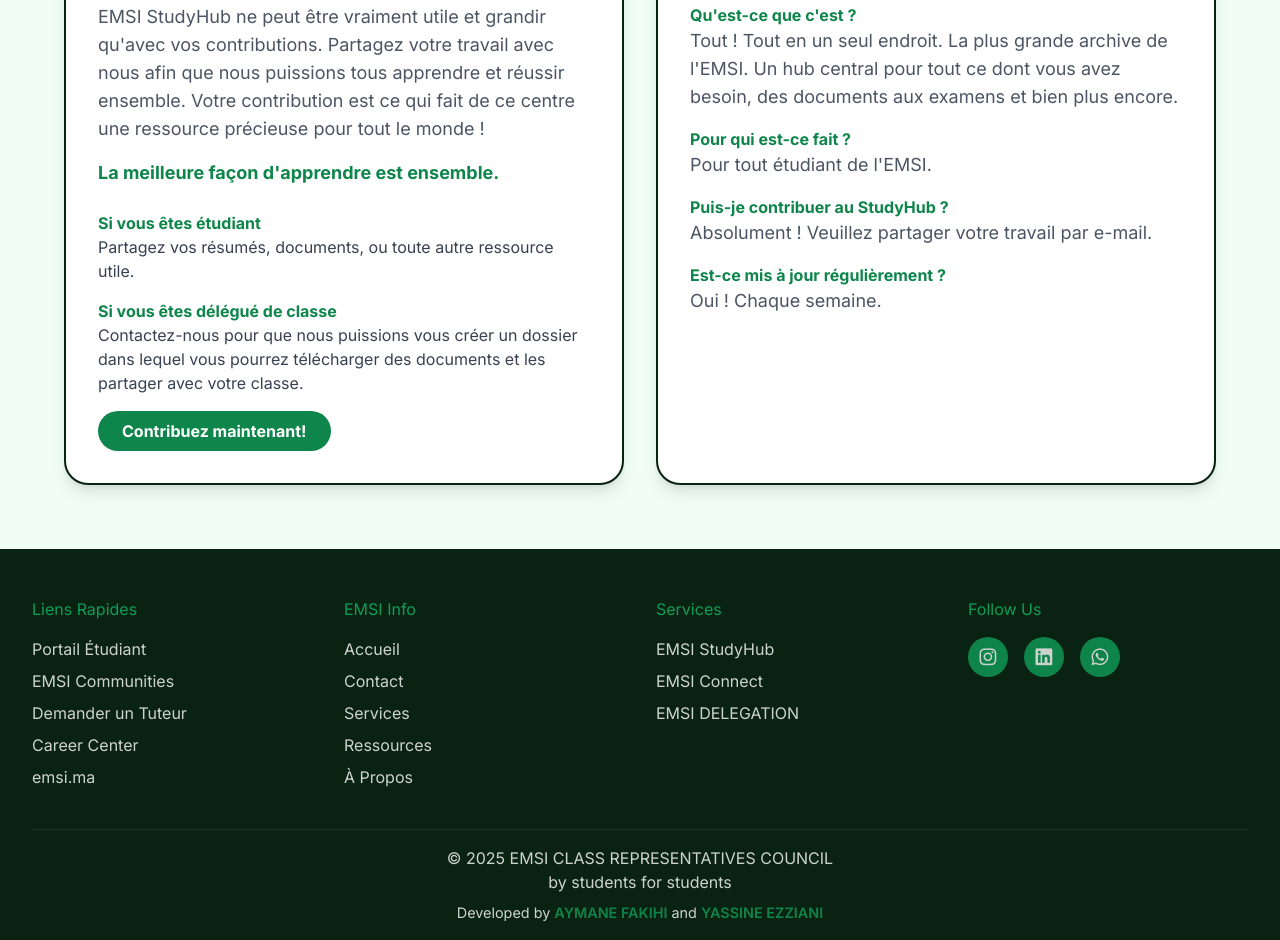
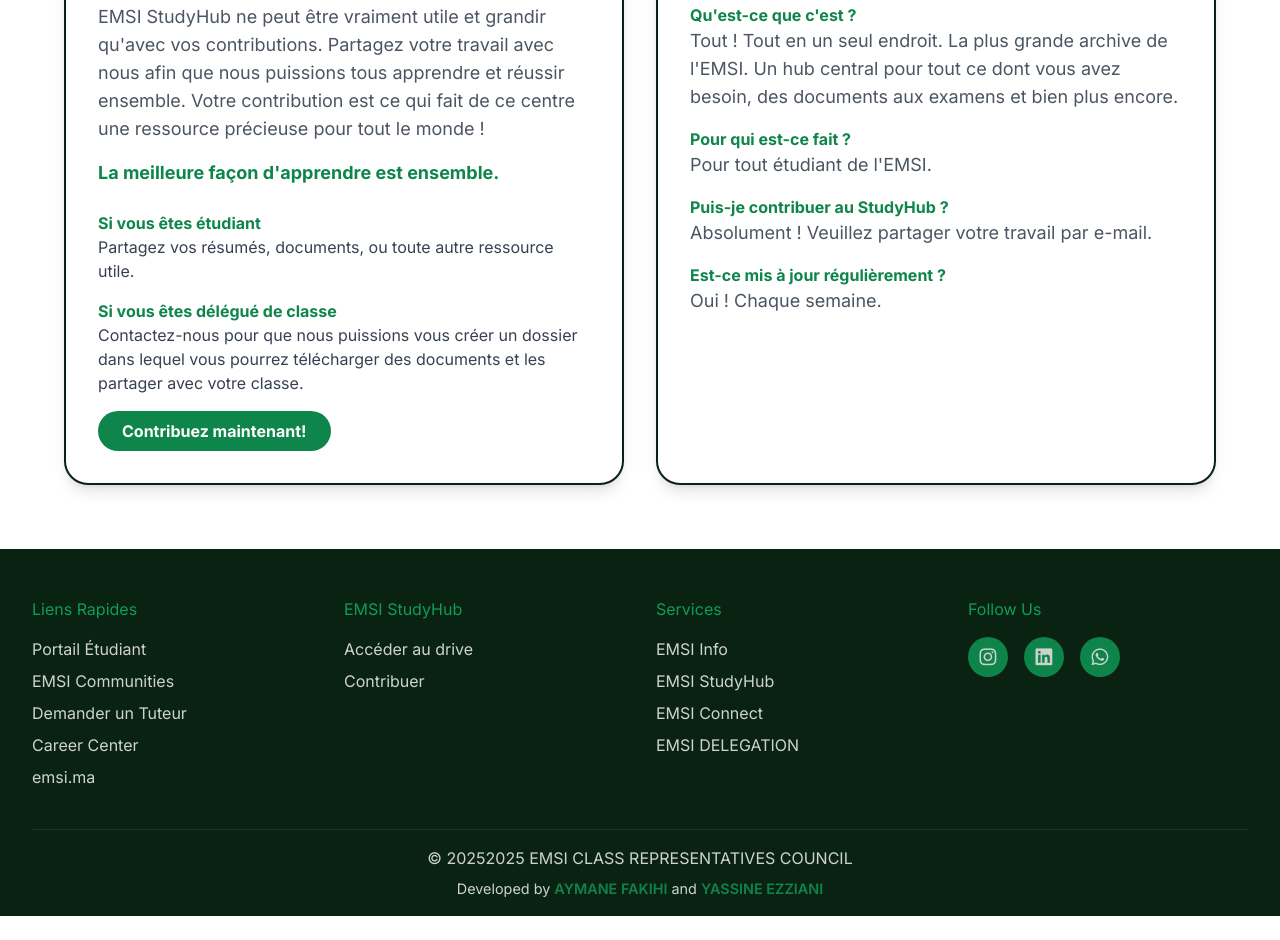
Before and after one commit to AYMANEFAKIHI/StudyHub, a plain HTML site: page studyhub.html in a window 1280 px wide. Shown: the part 883-1823 px from the top of the page. After the commit the page ends 1799 px from the top, so only its background shows below. Drawn offline with nearby package versions, Linux system fonts and the light colour scheme.

Commit message:
Initial commit

```diff
--- a/studyhub.html
+++ b/studyhub.html
@@ -10,7 +10,7 @@
     <style>
         body {
             font-family: 'Inter', sans-serif;
-            background-color: #f0fdf4; /* Requested background */
+            background-color: #ffffff; /* Requested background */
             color: #0b8e36; /* Requested text color */
             min-height: 100vh;
             display: flex;
@@ -2389,19 +2389,17 @@
                 </div>
 
                 <div class="footer-section">
-                    <h4>EMSI Info</h4>
+                    <h4>EMSI StudyHub</h4>
                     <ul>
-                         <li><a href="https://emsi.info/index.html">Accueil</a></li>
-                         <li><a href="mailto:contact@emsi.info">Contact</a></li>
-                         <li><a href="https://emsi.info/services.html">Services</a></li>
-                         <li><a href="https://emsi.info/resources.html">Ressources</a></li>
-                         <li><a href="https://emsi.info/about.html">À Propos</a></li>
+                         <li><a href="https://drive.google.com/drive/folders/14y1irZMQBS-P0d7ps98TUG_YFehK7tsR">Accéder au drive</a></li>
+                         <li><a href="mailto:contact@emsi.info">Contribuer</a></li>
                     </ul>
                 </div>
 
                 <div class="footer-section">
                     <h4>Services</h4>
                     <ul>
+                         <li><a href="https://emsi.info/index.html">EMSI Info</a></li>
                          <li><a href="contact.html">EMSI StudyHub</a></li>
                          <li><a href="services.html">EMSI Connect</a></li>
                          <li><a href="ressources.html">EMSI DELEGATION</a></li>
@@ -2420,8 +2418,7 @@
             </div>
 
             <div class="footer-bottom">
-                <p>&copy; <span id="currentYear"></span> EMSI CLASS REPRESENTATIVES COUNCIL</p>
-                <p> by students for students</p>
+                <p>&copy; <span id="currentYear"></span>2025 EMSI CLASS REPRESENTATIVES COUNCIL</p>
                 <p class="developer-credits">Developed by <a href="https://www.linkedin.com/in/aymane-fakihi-9a3435335/" target="_blank" rel="noopener noreferrer">AYMANE FAKIHI</a> and <a href="https://www.linkedin.com/in/yezziani/" target="_blank" rel="noopener noreferrer">YASSINE EZZIANI</a></p>
             </div>
         </div>
```
